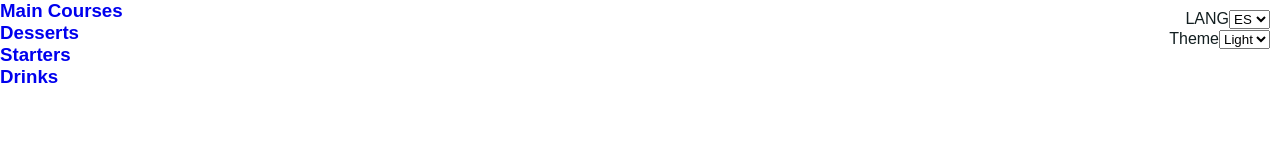
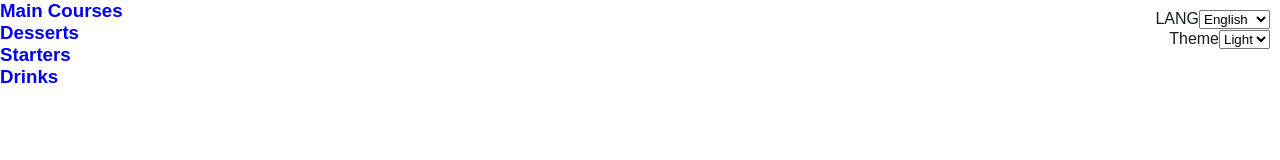
Before and after one commit to juanramoncarceles/the-menu-app, a Next.js app: page /en/menu in a window 1280 px wide. Shown: the top 160 px of the page. Built offline with nearby package versions, Linux system fonts and the light colour scheme; data requests are answered from the project's data file; a web font is replaced by a local one.

Commit message:
Multilang logic improved.

```diff
--- a/components/Cart.tsx
+++ b/components/Cart.tsx
@@ -1,8 +1,10 @@
 import { useState, useContext } from "react";
+
 import { StateContext } from "../contexts/AppContext";
 import type { OrderItem, CategoryData } from "../types";
 import { styled } from "../styles";
 import { PrimaryButton, BaseTextButton } from "./Buttons";
+import useTranslation from "../hooks/useTranslation";
 
 const dockedHeight = 60;
 
@@ -138,6 +140,7 @@ const OrderTotalPrice = styled.td`
 const Cart = () => {
   const [isOpen, setIsOpen] = useState(false);
   const { orderItems, categoriesData, formatPrice } = useContext(StateContext);
+  const { t } = useTranslation();
 
   const totalPrice = orderItems.reduce(
     (acc: number, current: OrderItem) => acc + current.data.price * current.qty,
@@ -215,7 +218,7 @@ const Cart = () => {
         <OrderContent open={isOpen}>
           <CloseBtn onClick={() => setIsOpen(!isOpen)}>X</CloseBtn>
           <table style={{ width: "100%" }}>
-            <TableCaption>Your order</TableCaption>
+            <TableCaption>{t("yourOrder")}</TableCaption>
             <thead style={{ visibility: "hidden", position: "absolute" }}>
               <tr>
                 <th scope="col">Food item</th>
@@ -235,13 +238,13 @@ const Cart = () => {
               </tr>
               <tr>
                 <th colSpan={2} scope="row" style={{ visibility: "hidden" }}>
-                  Total
+                  {t("total")}
                 </th>
                 <OrderTotalPrice>{formatPrice(totalPrice)}</OrderTotalPrice>
               </tr>
             </tfoot>
           </table>
-          <OrderButton>Order</OrderButton>
+        <OrderButton>{t("order")}</OrderButton>
         </OrderContent>
       </FullView>
       <DockedView open={isOpen}>
@@ -251,7 +254,7 @@ const Cart = () => {
             onClick={() => setIsOpen(!isOpen)}
             data-testid="open-order-btn"
           >
-            View order
+            {t("viewOrder")}
           </OpenCartBtn>
         </OpenCartBtnContainer>
         <div>{formatPrice(totalPrice)}</div>
--- a/components/Language.tsx
+++ b/components/Language.tsx
@@ -1,9 +1,34 @@
-const LanguageSelect = () => (
+import { useContext } from "react";
+import { useRouter } from "next/router";
+
+import { locales, languageNames } from "../translations/config";
+import { ActionTypes } from "../types/enums";
+import { Locale, isLocale } from "../translations/types";
+import { DispatchContext } from "../contexts/AppContext";
+
+const LanguageSelect = () => {
+  const dispatch = useContext(DispatchContext);
+
+  const router = useRouter();
+
+  const createLangOptions = (languagesData: {[key in Locale]: string}) => {
+    const options = [];
+    for (const [key, value] of Object.entries(languagesData)) {
+      options.push(<option value={key} key={key}>{value}</option>);
+    }
+    return options;
+  };
+
+  return (
     <div className="root">
       <label htmlFor="lang">LANG</label>
-    <select name="lang" id="lang">
-      <option value="es">ES</option>
-      <option value="en">EN</option>
+      <select name="lang" id="lang" onChange={(e) => {
+        // Creates the new path by replacing the locale in the current path for the new locale.
+        const langPath = router.asPath.replace(`/${router.query.lang}/`, `/${e.target.value}/`);
+        router.push(langPath);
+        dispatch({ type: ActionTypes.ChangeLanguage, payload: isLocale(e.target.value) ? e.target.value : locales[0] });
+      }}>
+        {createLangOptions(languageNames)}
       </select>
 
       <style jsx>{`
@@ -15,5 +40,6 @@ const LanguageSelect = () => (
       `}</style>
     </div>
   );
+};
 
 export default LanguageSelect;
--- a/contexts/AppContext.tsx
+++ b/contexts/AppContext.tsx
@@ -5,6 +5,8 @@ import {
   useEffect,
 } from "react";
 import type { OrderItem, ItemData, AppSettings, CategoryData } from "../types";
+import { Locale } from "../translations/types";
+import { locales } from "../translations/config";
 import { ActionTypes } from "../types/enums";
 import { mergeArraysOfObjects, formatPriceFactory } from "../shared/utils";
 import { defaultTheme, darkTheme, Theme } from "../styles";
@@ -16,6 +18,7 @@ interface IState {
   settings: AppSettings;
   formatPrice: (n: number) => string;
   theme: Theme;
+  locale: Locale;
 }
 
 type Action =
@@ -38,7 +41,11 @@ type Action =
   | {
       type: ActionTypes.ChangeTheme;
       payload: string;
-    };
+    }
+  | {
+      type: ActionTypes.ChangeLanguage;
+      payload: Locale;
+  };
 
 const initialState: IState = {
   orderItems: [],
@@ -47,6 +54,7 @@ const initialState: IState = {
   settings: { currencySymbol: "", priceAmountDecimals: 3 },
   formatPrice: (f) => f.toString(),
   theme: defaultTheme,
+  locale: locales[0],
 };
 
 const StateContext = createContext<IState>(initialState);
@@ -136,6 +144,11 @@ const reducer = (state: IState, action: Action) => {
         break;
     }
     return { ...state, theme };
+  } else if (action.type === ActionTypes.ChangeLanguage) {
+    return {
+      ...state,
+      locale: action.payload,
+    };
   } else {
     return state;
   }
--- /dev/null
+++ b/hooks/useTranslation.ts
@@ -0,0 +1,23 @@
+import { useContext } from "react";
+
+import { StateContext } from "../contexts/AppContext";
+import strings from "../translations/strings";
+import { locales } from "../translations/config";
+
+const useTranslation = () => {
+  const { locale } = useContext(StateContext);
+
+  const t = (key: string) => {
+    if (!strings[locale][key]) {
+      console.warn(`Translation "${key}" for locale "${locale}" not found.`);
+    }
+    return strings[locale][key] || strings[locales[0]][key] || "";
+  }
+
+  return {
+    t,
+    locale,
+  }
+}
+
+export default useTranslation;
--- a/pages/[lang]/menu.tsx
+++ b/pages/[lang]/menu.tsx
@@ -5,11 +5,12 @@ import { GetStaticPaths, GetStaticProps } from "next";
 import { CategoryData } from "../../types";
 import { ActionTypes } from "../../types/enums";
 import { locales } from "../../translations/config";
+import { Locale } from "../../translations/types";
 import { DispatchContext } from "../../contexts/AppContext";
 import LayoutWithCart from "../../components/layouts/LayoutWithCart";
 
 interface IProps {
-  lang: string,
+  lang: Locale,
   categories: CategoryData[];
 }
 
--- a/translations/config.ts
+++ b/translations/config.ts
@@ -1,3 +1,6 @@
+/**
+ * First one corresponds to the defaultLocale.
+ */
 export const locales = ["en", "es"] as const;
 
 export const languageNames: {[key in typeof locales[number]]: string} = {
--- a/translations/strings.ts
+++ b/translations/strings.ts
@@ -1,12 +1,20 @@
 import { Strings } from "./types";
 
-export const LangStrings: Strings = {
+const strings: Strings = {
   en: {
-    order: 'Order',
-    backToMenu: 'Back to menu',
+    order: "Order",
+    viewOrder: "View order",
+    yourOrder: "Your order",
+    backToMenu: "Back to menu",
+    total: "Total",
   },
   es: {
-    about: 'Pedir',
-    backToMenu: 'Volver al menú',
+    order: "Pedir",
+    viewOrder: "Ver pedido",
+    yourOrder: "Su pedido",
+    backToMenu: "Volver al menú",
+    total: "Total",
   },
 }
+
+export default strings;
--- a/translations/types.ts
+++ b/translations/types.ts
@@ -1,9 +1,13 @@
-import { locales } from './config'
+import { locales } from "./config";
 
-export type Locale = typeof locales[number]
+export type Locale = typeof locales[number];
 
 export type Strings = {
   [key in Locale]: {
     [key: string]: string
   }
+};
+
+export function isLocale(tested: string): tested is Locale {
+  return locales.some(locale => locale === tested);
 }
--- a/types/enums.ts
+++ b/types/enums.ts
@@ -4,5 +4,6 @@ export enum ActionTypes {
   StoreItems = "STORE_ITEMS_DATA",
   StoreCategories = "STORE_CATEGORIES_DATA",
   Factory = "RUN_FACTORY",
-  ChangeTheme = "CHANGE_THEME"
+  ChangeTheme = "CHANGE_THEME",
+  ChangeLanguage = "CHANGE_LANGUAGE",
 }
```
Lines whose indentation alone changed are shown as unchanged.
